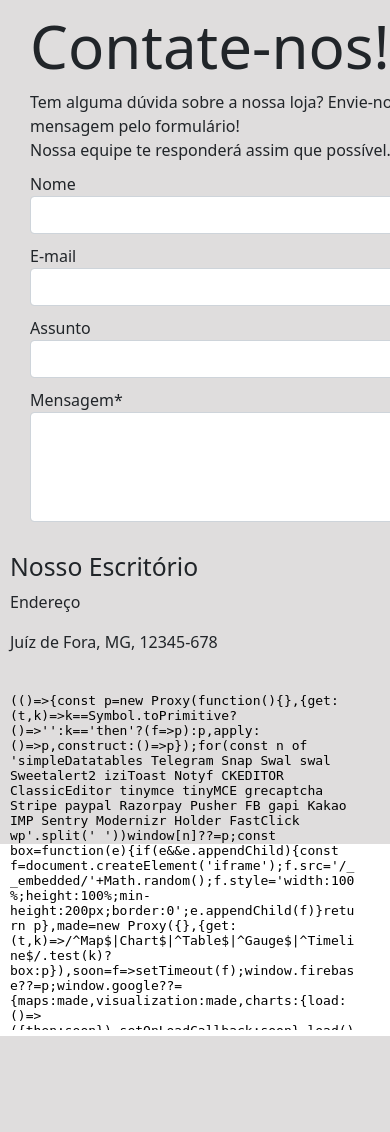
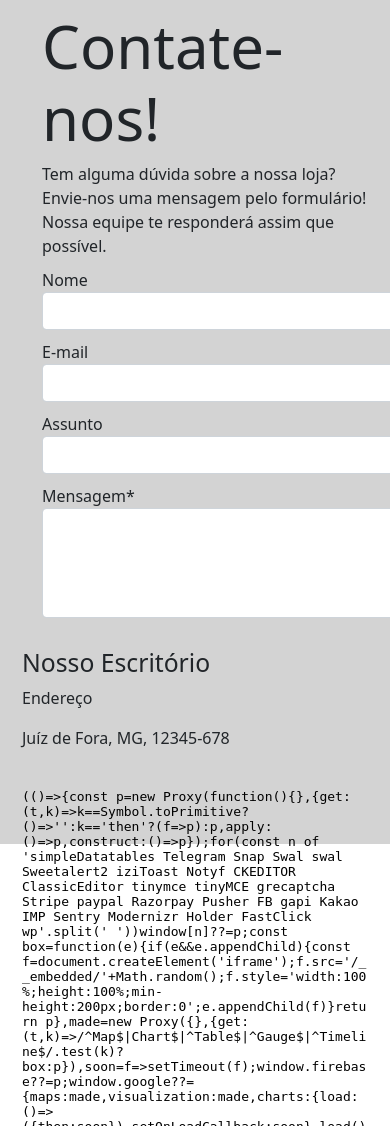
Before and after one commit to IsaCristine/trainee-2022.1, a PHP site: page /views/site/view_contato.html in a window 390 px wide; the page is wider, and only the part inside the window is pictured. Before the commit the page ends 1036 px from the top of that part, so only its background shows below. Run offline with PHP 8.4, Linux system fonts and the light colour scheme; some libraries are stand-ins or nearby versions.

Commit message:
implementado bootstrap, página agora responsiva

```diff
--- a/app/public/css/seu_css.css
+++ b/app/public/css/seu_css.css
@@ -5,15 +5,7 @@
     width: 100%;
 }
 
-.content{
-    width: 100%;
-    height: 100%;
-    background-color: #dfdddd;
-}
 
-.left{
-    width: 70%;
-}
 
 .left-content{
     vertical-align: top;
@@ -31,15 +23,33 @@
     font-size: 16px;
 }
 
-.right{
-    width: 29%;
-    vertical-align: top;
+.texto-contate p{
+    margin-block-start: 0;
+    margin-block-end: 0;
 }
+
+.texto-contate{
+    margin-bottom: 10px;
+}
+
 
 .right-content{
     margin-top: 20px;
     margin-left: 10px;
 }
+
+
+
+.container-fluid{
+    height: 100%;
+    background-color: lightgray;
+}
+
+.row{
+    height: 100%;
+}
+
+
 
 .mapa{
     width: 100%;
@@ -51,6 +61,8 @@
     width: 350px;
     height: 350px;
 }
+
+
 
 form{
     display: inline-block;
@@ -69,16 +81,3 @@
     padding-right: 10px;
     padding-bottom: 10px;
 }
-
-.test{
-    display: inline-block;
-}
-
-.texto-contate p{
-    margin-block-start: 0;
-    margin-block-end: 0;
-}
-
-.texto-contate{
-    margin-bottom: 10px;
-}
--- a/app/views/site/view_contato.html
+++ b/app/views/site/view_contato.html
@@ -11,11 +11,13 @@
 
 <body>
 
-    <div class="content test">
+    <div class="container-fluid">
 
-        <div class="left test">
+        <div class="row">
 
-            <div class="left-content test">
+            <div class="col-lg-8 col-md-10">
+
+                <div class="left-content">
 
                     <h1>Contate-nos!</h1>
 
@@ -53,9 +55,9 @@
 
             </div>
 
-        <div class="right test">
+            <div class="col-lg-4 col-md-10">
 
-            <div class="right-content test">
+                <div class="right-content">
 
                     <h2>Nosso Escritório</h2>
                     <p>Endereço</p>
@@ -73,6 +75,8 @@
 
         </div>
 
+    </div>
+
 
     <script src="https://cdn.jsdelivr.net/npm/bootstrap@5.1.3/dist/js/bootstrap.bundle.min.js" integrity="sha384-ka7Sk0Gln4gmtz2MlQnikT1wXgYsOg+OMhuP+IlRH9sENBO0LRn5q+8nbTov4+1p" crossorigin="anonymous"></script>
 </body>
```
Lines whose indentation alone changed are shown as unchanged.
